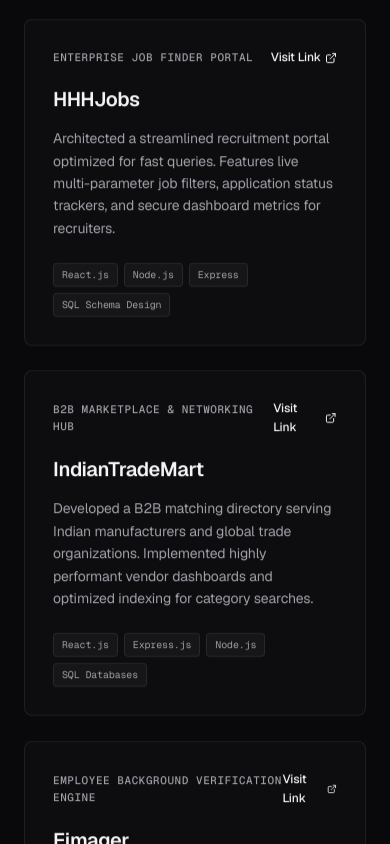
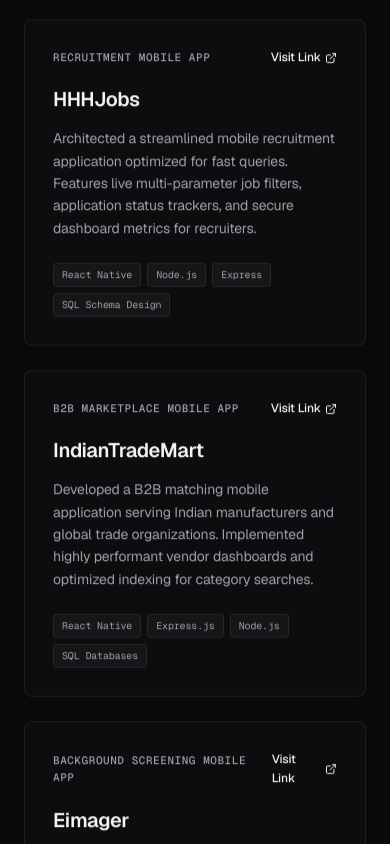
Before and after one commit to Nadeemahmad321/Nadeem-portfolio, a React (Vite) app in the folder frontend/: page / in a window 390 px wide. Shown: the part 1160-2004 px from the top of the page. Built offline with nearby package versions, Linux system fonts and the light colour scheme.

Commit message:
Update project descriptions to represent HHHJobs, IndianTradeMart and Eimager as mobile apps

```diff
--- a/frontend/src/data/portfolioData.js
+++ b/frontend/src/data/portfolioData.js
@@ -1,22 +1,22 @@
 export const projects = [
   {
     title: "HHHJobs",
-    subtitle: "Enterprise Job Finder Portal",
-    desc: "Architected a streamlined recruitment portal optimized for fast queries. Features live multi-parameter job filters, application status trackers, and secure dashboard metrics for recruiters.",
-    tech: ["React.js", "Node.js", "Express", "SQL Schema Design"],
+    subtitle: "Recruitment Mobile App",
+    desc: "Architected a streamlined mobile recruitment application optimized for fast queries. Features live multi-parameter job filters, application status trackers, and secure dashboard metrics for recruiters.",
+    tech: ["React Native", "Node.js", "Express", "SQL Schema Design"],
     link: "https://hhh-jobs.com/"
   },
   {
     title: "IndianTradeMart",
-    subtitle: "B2B Marketplace & Networking Hub",
-    desc: "Developed a B2B matching directory serving Indian manufacturers and global trade organizations. Implemented highly performant vendor dashboards and optimized indexing for category searches.",
-    tech: ["React.js", "Express.js", "Node.js", "SQL Databases"],
+    subtitle: "B2B Marketplace Mobile App",
+    desc: "Developed a B2B matching mobile application serving Indian manufacturers and global trade organizations. Implemented highly performant vendor dashboards and optimized indexing for category searches.",
+    tech: ["React Native", "Express.js", "Node.js", "SQL Databases"],
     link: "https://indiantrademart.com/"
   },
   {
     title: "Eimager",
-    subtitle: "Employee Background Verification Engine",
-    desc: "Built a cross-platform React Native app for enterprise screening. Features digital identity checks, qualification reviews, criminal record queries, and automated billing through Razorpay.",
+    subtitle: "Background Screening Mobile App",
+    desc: "Built a cross-platform React Native mobile application for enterprise screening. Features digital identity checks, qualification reviews, criminal record queries, and automated billing through Razorpay.",
     tech: ["React Native", "TypeScript", "Node.js", "SQL Backend"],
     link: "https://www.eimager.com/"
   },
```
